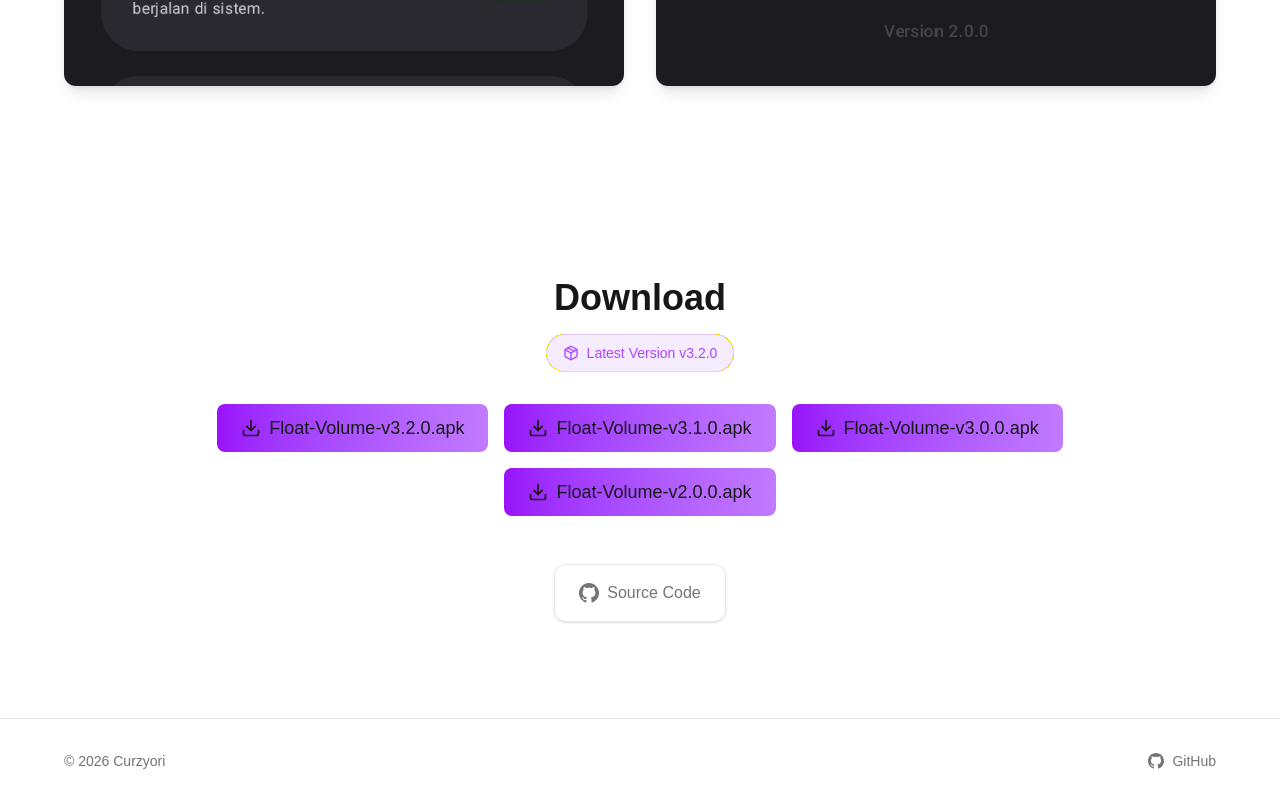
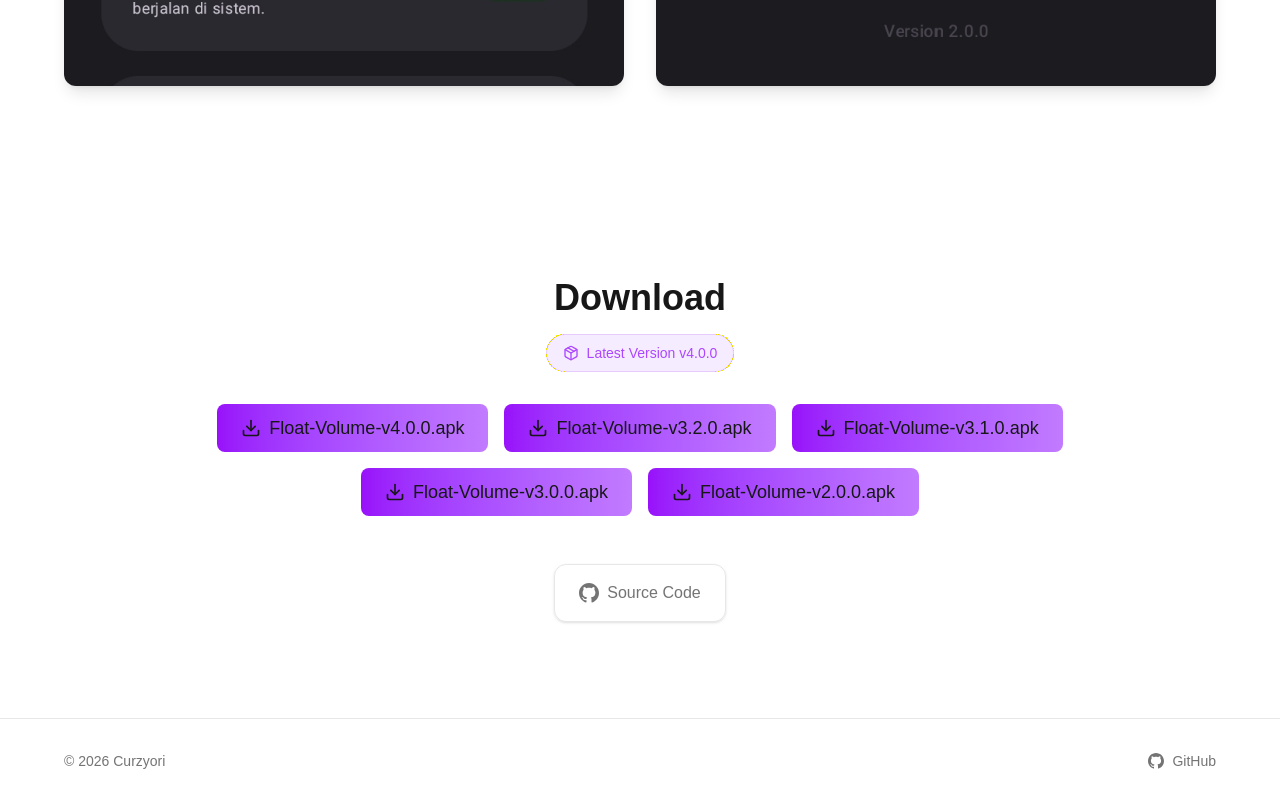
Before and after one commit to Curzyori/Web-Float-Volume, a Next.js app: page /en in a window 1280 px wide. Shown: the part 3065-3868 px from the top of the page. Built offline with nearby package versions, Linux system fonts and the light colour scheme; no server answers.

Commit message:
feat: update to v4.0.0, add new version download

```diff
--- a/src/app/[locale]/page.tsx
+++ b/src/app/[locale]/page.tsx
@@ -44,7 +44,7 @@ export default async function HomePage({
     ctaPrimary: locale === "id" ? "Unduh APK" : "Download APK",
     ctaSecondary: locale === "id" ? "Lihat di GitHub" : "View on GitHub",
     githubRepo: navProps.githubRepo,
-    downloadUrl: "https://github.com/Curzyori/float-volume/releases/tag/V3.2.0",
+    downloadUrl: "https://github.com/Curzyori/float-volume/releases/tag/V4.0.0",
   };
 
   const featuresProps = {
@@ -93,9 +93,10 @@ export default async function HomePage({
 
   const downloadProps = {
     title: locale === "id" ? "Unduh" : "Download",
-    latestVersion: "v3.2.0",
+    latestVersion: "v4.0.0",
     versionLabel: locale === "id" ? "Versi Terbaru" : "Latest Version",
     files: [
+      { name: "Float-Volume-v4.0.0.apk", url: "https://github.com/Curzyori/float-volume/releases/download/V4.0.0/Float-Volume-v4.0.0.apk" },
       { name: "Float-Volume-v3.2.0.apk", url: "https://github.com/Curzyori/float-volume/releases/download/V3.2.0/Float-Volume-v3.2.0.apk" },
       { name: "Float-Volume-v3.1.0.apk", url: "https://github.com/Curzyori/float-volume/releases/download/V3.1.0/Float-Volume-v3.1.0.apk" },
       { name: "Float-Volume-v3.0.0.apk", url: "https://github.com/Curzyori/float-volume/releases/download/V3.0.0/Float-Volume-v3.0.0.apk" },
```
